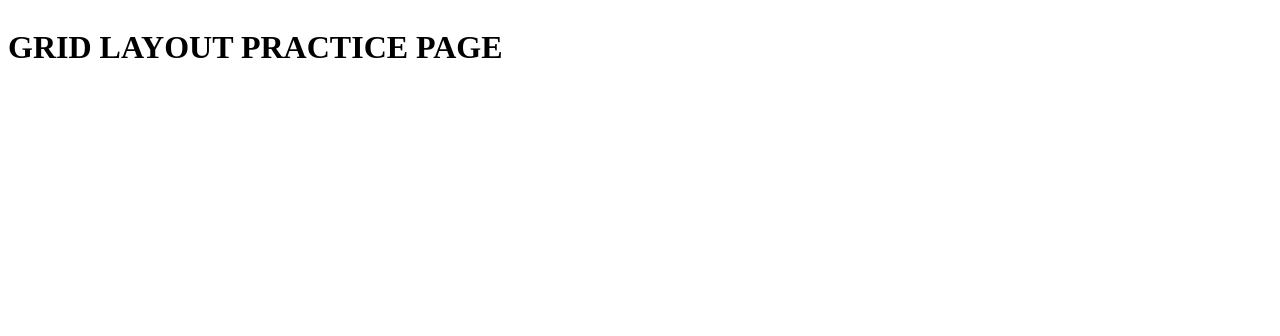
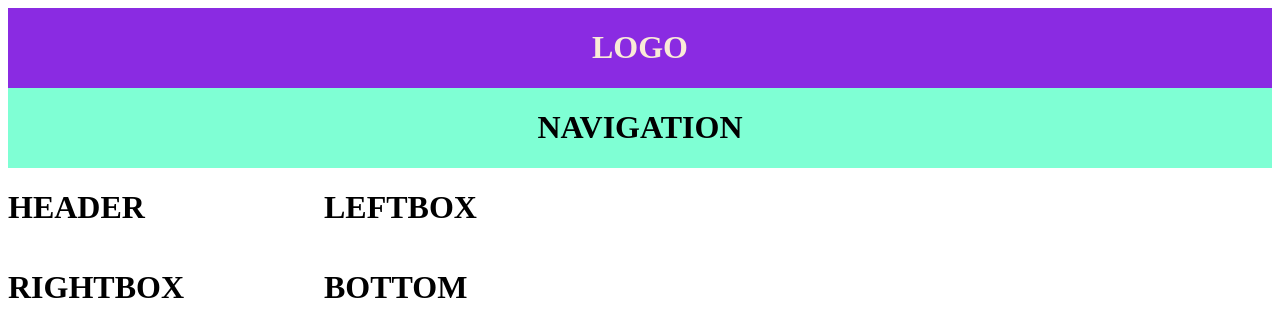
Before and after one commit to amckay123/layout-one, a plain HTML site: page index.html in a window 1280 px wide. Drawn offline with Linux system fonts and the light colour scheme.

Commit message:
added to css and index
added details to class and put them into index

```diff
--- a/index.html
+++ b/index.html
@@ -9,14 +9,23 @@
 <body>
     <div class="container">
         <div class="top">
-            <h1>GRID LAYOUT PRACTICE PAGE</h1>
+            <h1>LOGO</h1>
         </div>
-        <div class="top">
-
+        <div class="navigation">
+            <h1>NAVIGATION</h1>
         </div>
-
-
-
-
+        <div class="header">
+            <h1>HEADER</h1>
+        </div>
+        <div class="leftbox">
+            <h1>LEFTBOX</h1>
+        </div>
+        <div class="rightbox">
+            <h1>RIGHTBOX</h1>
+        </div>
+        <div class="bottom">
+            <h1>BOTTOM</h1>
+        </div>
+    </div>
 </body>
 </html>
--- a/style.css
+++ b/style.css
@@ -4,27 +4,36 @@ div{
 
 .container {
     display: grid;
-    grid-template-columns: ;
-    grid-template-rows: ;
+    grid-template-columns: 1fr 3fr;
+    grid-template-rows: 1fr 6fr;
 }
 
 .top {
-
+    grid-column: 1/3;
+    grid-row: 1/6;
+    background-color: blueviolet;
+    text-align: center;
+    color: antiquewhite;
+    font: 30px;
 }
 
 .navigation {
-
+    grid-column: 1/3;
+    grid-row: ;
+    background-color: aquamarine;
+    text-align: center;
+    font: 20px;
 }
 
 .header {
 
 }
 
-.left {
+.leftbox {
 
 }
 
-.right {
+.rightbox {
 
 }
 
```
